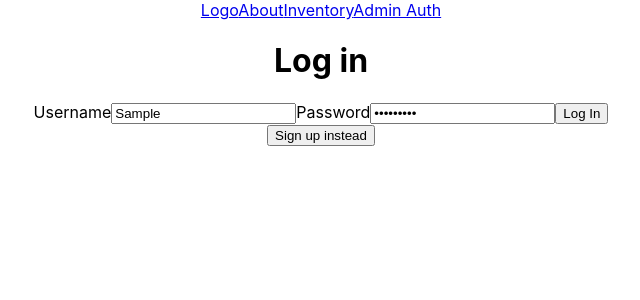
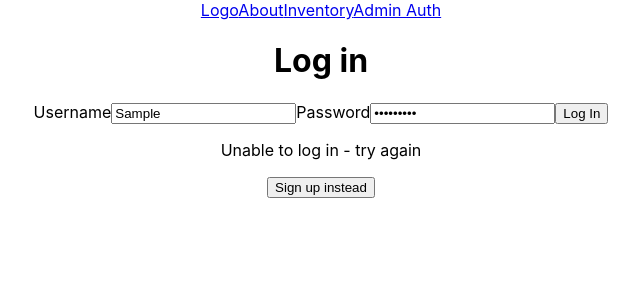
Before and after one commit to lehelen19/inventory-frontend, a React (Create React App) app: page /authenticate in a window 1280 px wide. Both pictures are taken after typing "Sample", "Sample123" into the empty fields and a click on the button "Log In". Shown: the top 300 px of the page, without its empty margins (319-959 px from the left). Built offline with nearby package versions, Linux system fonts and the light colour scheme; no server answers.

Commit message:
Render more errors

```diff
--- a/src/components/NavBar/LoginForm.js
+++ b/src/components/NavBar/LoginForm.js
@@ -7,6 +7,7 @@ const LoginForm = ({ setUser }) => {
     username: '',
     password: '',
   });
+  const [error, setError] = useState(null);
 
   const navigate = useNavigate();
 
@@ -21,7 +22,7 @@ const LoginForm = ({ setUser }) => {
       setUser(user);
       navigate('/');
     } catch {
-      console.log('Error logging in');
+      setError('Unable to log in - try again');
     }
   }
 
@@ -47,6 +48,7 @@ const LoginForm = ({ setUser }) => {
         id="password"
       />
       <button type="submit">Log In</button>
+      {error && <p>{error}</p>}
     </form>
   );
 };
--- a/src/components/NavBar/NewCategoryForm.js
+++ b/src/components/NavBar/NewCategoryForm.js
@@ -13,6 +13,7 @@ const CategoryForm = ({ fetchCategories }) => {
     e.preventDefault();
     try {
       await createCategory(categoryName);
+      setError('');
       setCategoryName('');
       fetchCategories();
     } catch {
--- a/src/components/NavBar/NewFoodForm.js
+++ b/src/components/NavBar/NewFoodForm.js
@@ -21,6 +21,7 @@ const NewFoodForm = ({ id, fetchCategoryDetails }) => {
         foodQuantity: '',
       });
       fetchCategoryDetails();
+      setError('');
     } catch {
       setError('Unable to add food item - try again later');
     }
--- a/src/components/NavBar/SignupForm.js
+++ b/src/components/NavBar/SignupForm.js
@@ -9,6 +9,7 @@ const SignupForm = ({ setUser }) => {
     confirm: '',
     key: '',
   });
+  const [error, setError] = useState(null);
 
   const navigate = useNavigate();
 
@@ -22,7 +23,7 @@ const SignupForm = ({ setUser }) => {
       setUser(user);
       navigate('/');
     } catch {
-      console.log('Sign up failed - try again');
+      setError('Sign up failed - try again');
     }
   };
 
@@ -33,6 +34,7 @@ const SignupForm = ({ setUser }) => {
   const disabled = credentials.password !== credentials.confirm;
 
   return (
+    <>
       <form autoComplete="off" onSubmit={handleSubmit}>
         <h1>Register</h1>
         <label htmlFor="key">Admin Secret Key</label>
@@ -77,6 +79,8 @@ const SignupForm = ({ setUser }) => {
           Sign Up
         </button>
       </form>
+      {error && <p>{error}</p>}
+    </>
   );
 };
 
--- a/src/pages/CategoryDetailPage/CategoryDetailPage.js
+++ b/src/pages/CategoryDetailPage/CategoryDetailPage.js
@@ -27,10 +27,10 @@ const CategoryDetailPage = ({ user }) => {
   }, [fetchCategoryDetails]);
 
   const handleDeleteFoodItem = async (id) => {
-    setError('');
     try {
       const returnedCategoryDetails = await deleteFoodItem(id);
       setCategoryDetails(returnedCategoryDetails);
+      setError('');
     } catch {
       setError('Unable to delete food item - try again later');
     }
@@ -58,6 +58,7 @@ const CategoryDetailPage = ({ user }) => {
       const returnedCategoryDetails = await updateFoodItem(editingInput);
       setCategoryDetails(returnedCategoryDetails);
       setEditingInput(null);
+      setError('');
     } catch {
       setError('Unable to update food item - try again later');
     }
--- a/src/pages/FoodItemDetailPage/FoodItemDetailPage.js
+++ b/src/pages/FoodItemDetailPage/FoodItemDetailPage.js
@@ -8,6 +8,7 @@ import {
 const FoodItemDetailPage = ({ user }) => {
   const [foodDetails, setFoodDetails] = useState(null);
   const [confirmDelete, setConfirmDelete] = useState(false);
+  const [error, setError] = useState(null);
   const { id } = useParams();
   const navigate = useNavigate();
 
@@ -17,7 +18,7 @@ const FoodItemDetailPage = ({ user }) => {
         const foundFoodDetails = await getFoodDetails(id);
         setFoodDetails(foundFoodDetails);
       } catch {
-        console.log('error getting food details');
+        setError('Unable to fetch food details - try again later');
       }
     };
 
@@ -29,7 +30,7 @@ const FoodItemDetailPage = ({ user }) => {
       const category = await deleteFoodItem(id);
       navigate(`/categories/${category._id}`);
     } catch {
-      console.log('Failed to delete item');
+      setError('Unable to delete food item - try again later');
     }
   };
 
```
Lines whose indentation alone changed are shown as unchanged.
